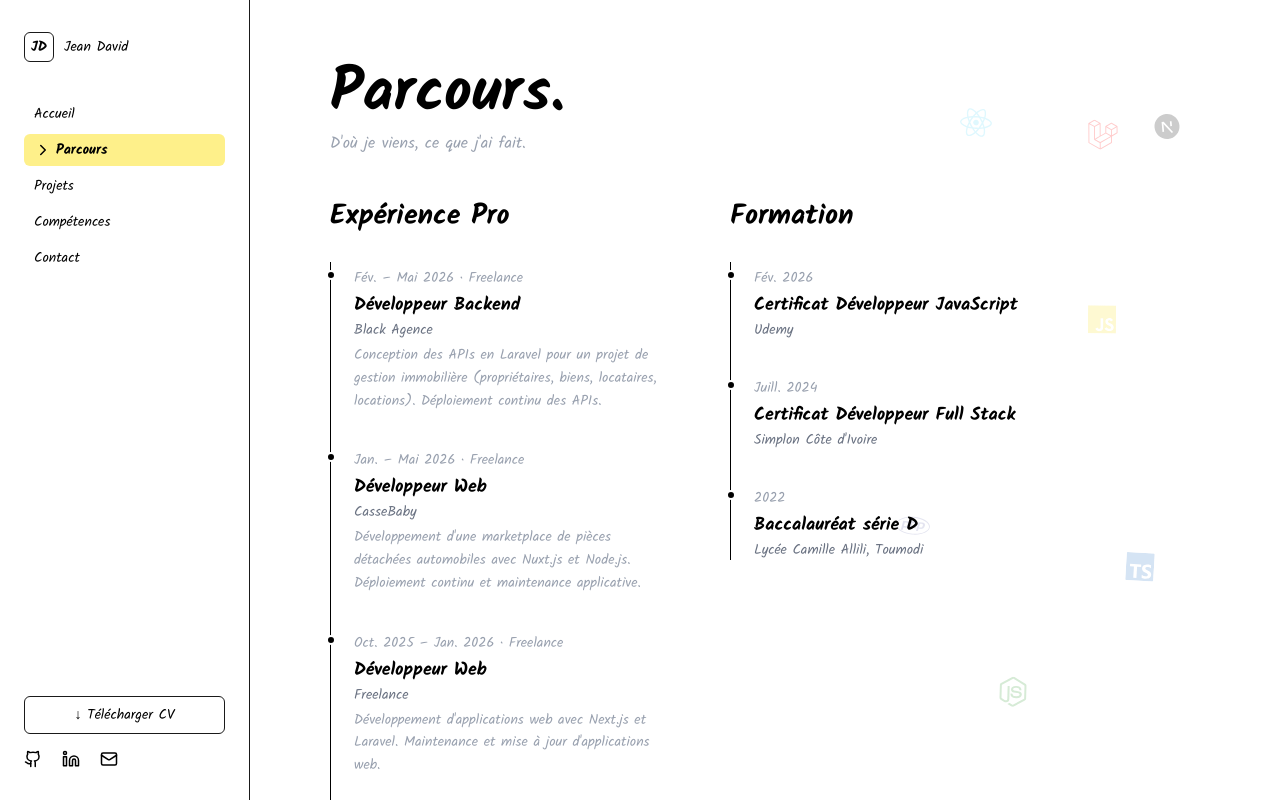
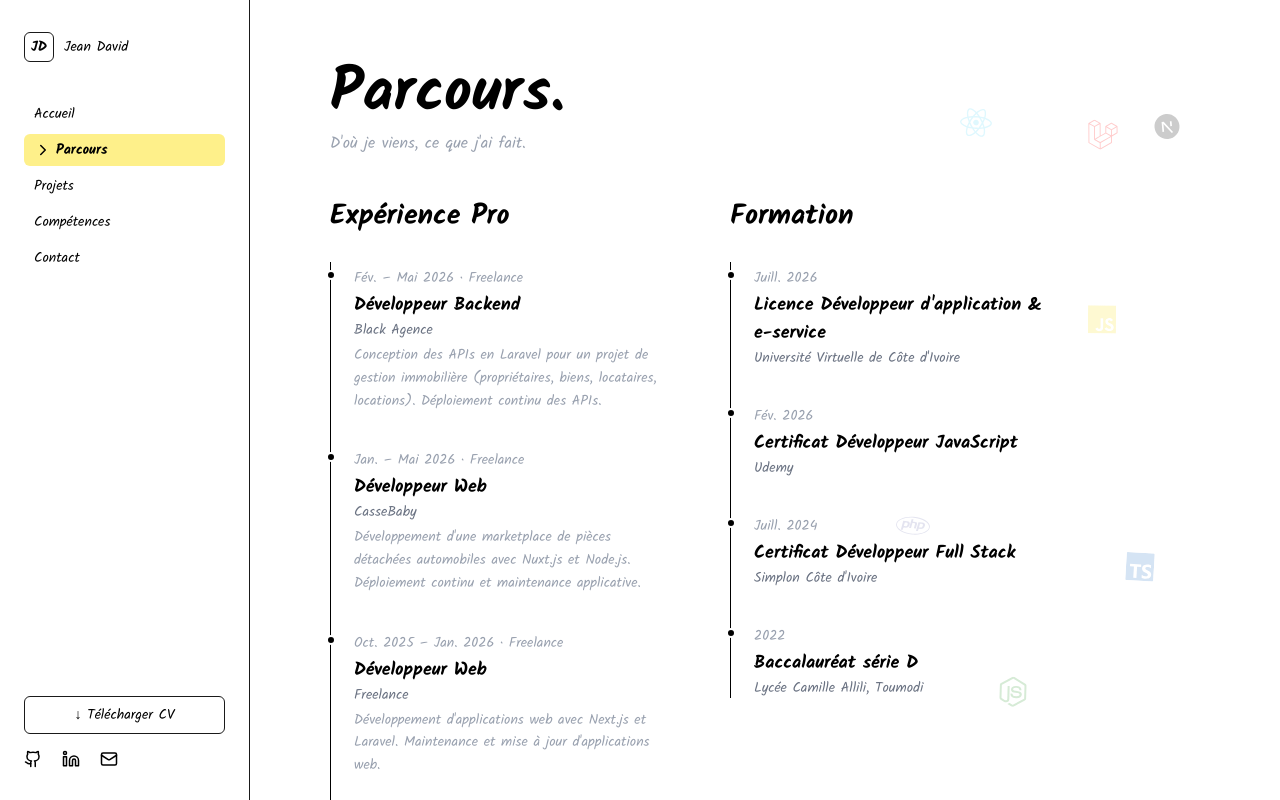
Before and after one commit to 05page/me, a React (Vite) app: page /parcours in a window 1280 px wide. Built offline with nearby package versions, Linux system fonts and the light colour scheme.

Commit message:
update/pacours

```diff
--- a/src/pages/Parcours.tsx
+++ b/src/pages/Parcours.tsx
@@ -36,16 +36,17 @@ export default function Parcours() {
     ]
 
     const Formations = [
+
+        {
+            annee: "Juill. 2026",
+            diplome: "Licence Développeur d'application & e-service",
+            ecole: "Université Virtuelle de Côte d'Ivoire"
+        },
         {
             annee: "Fév. 2026",
             diplome: "Certificat Développeur JavaScript",
             ecole: "Udemy"
         },
-        // {
-        //     annee: "Juill. 2025",
-        //     diplome: "Licence Développeur d'application & e-service",
-        //     ecole: "Université Virtuelle de Côte d'Ivoire"
-        // },
         {
             annee: "Juill. 2024",
             diplome: "Certificat Développeur Full Stack",
```
